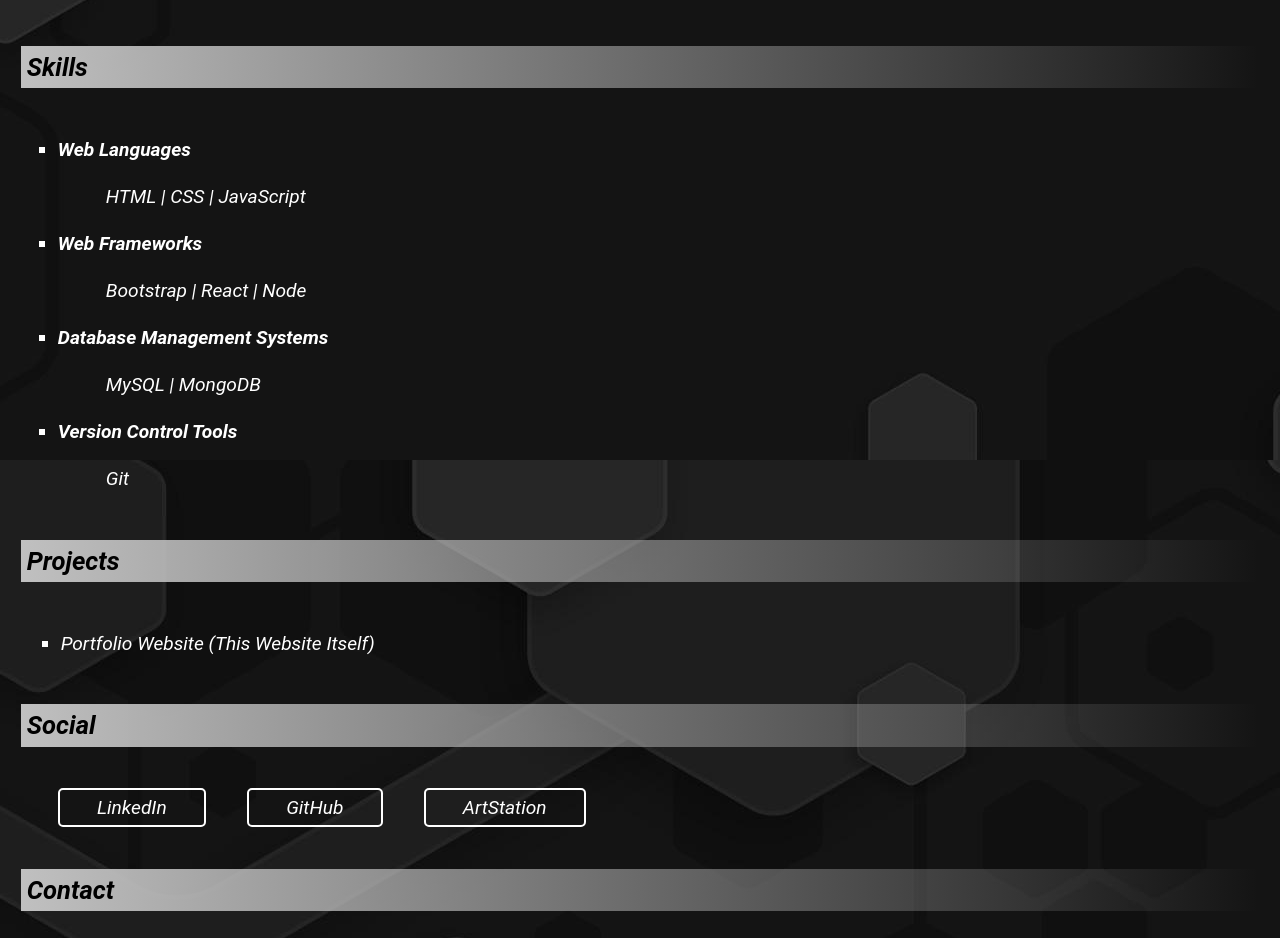
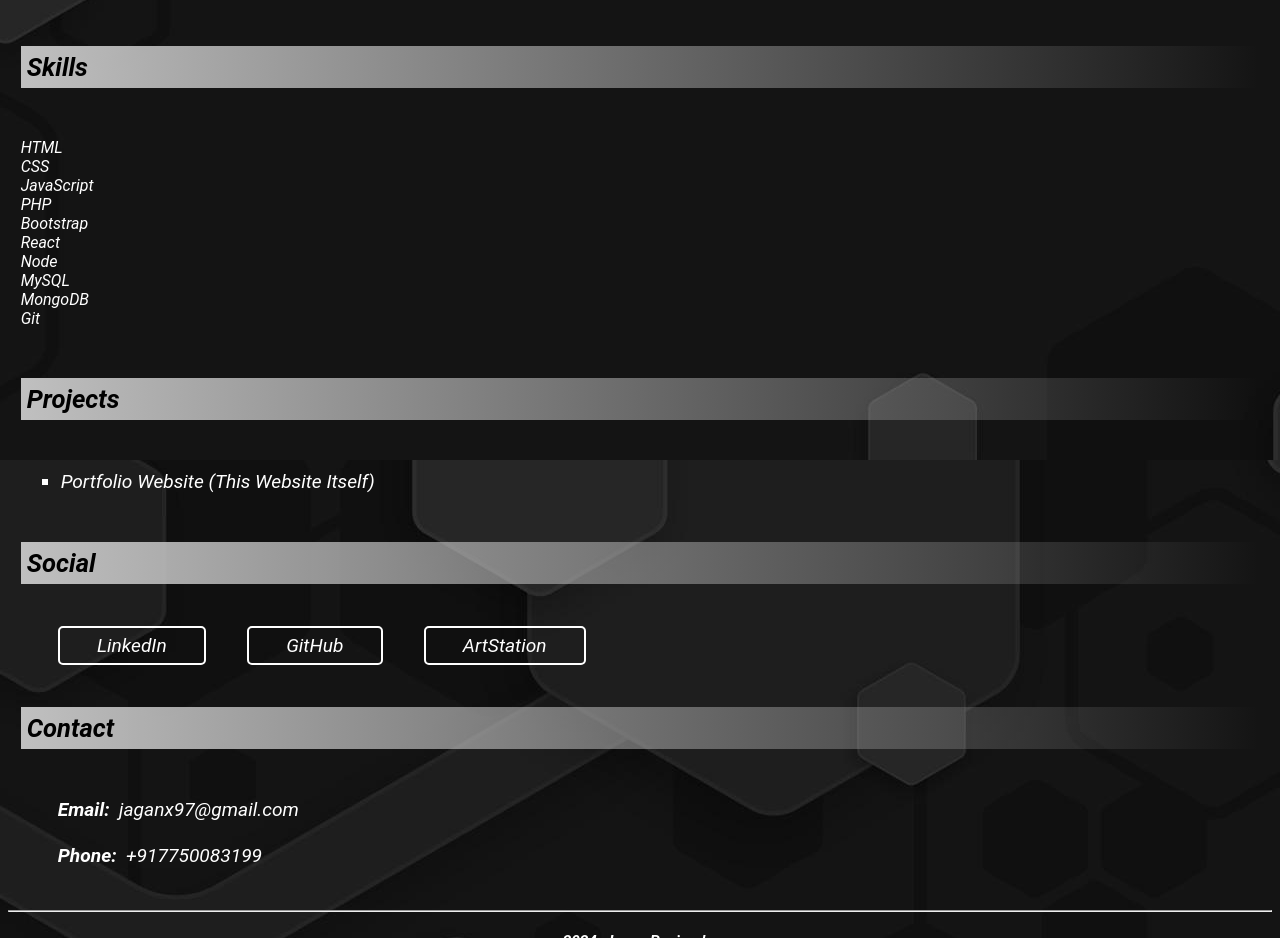
Before and after one commit to iamjgn/iamjgn.github.io, a plain HTML site: page index.html in a window 1280 px wide. Shown: the part 1540-2478 px from the top of the page. Drawn offline with Linux system fonts and the light colour scheme.

Commit message:
Add files via upload

```diff
--- a/index.html
+++ b/index.html
@@ -39,16 +39,18 @@
 	<dd class='edu3'>Aeronautics College</dd>
 	</dl>
 	<h3>Skills</h3>
-	<dl>
-	<dt>Web Languages</dt>
-	<dd>HTML | CSS | JavaScript</dd>
-	<dt>Web Frameworks</dt>
-	<dd>Bootstrap | React | Node</dd>
-	<dt>Database Management Systems</dt>
-	<dd>MySQL | MongoDB</dd>
-	<dt>Version Control Tools</dt>
-	<dd>Git</dd>
-	</dl>
+	<div id='skills'>
+		<div>HTML</div>
+		<div>CSS</div>
+		<div>JavaScript</div>
+		<div>PHP</div>
+		<div>Bootstrap</div>
+		<div>React</div>
+		<div>Node</div>
+		<div>MySQL</div>
+		<div>MongoDB</div>
+		<div>Git</div>
+	</div>
 	<h3>Projects</h3>
 	<ul>
 	<li>Portfolio Website (This Website Itself)</li>
```
